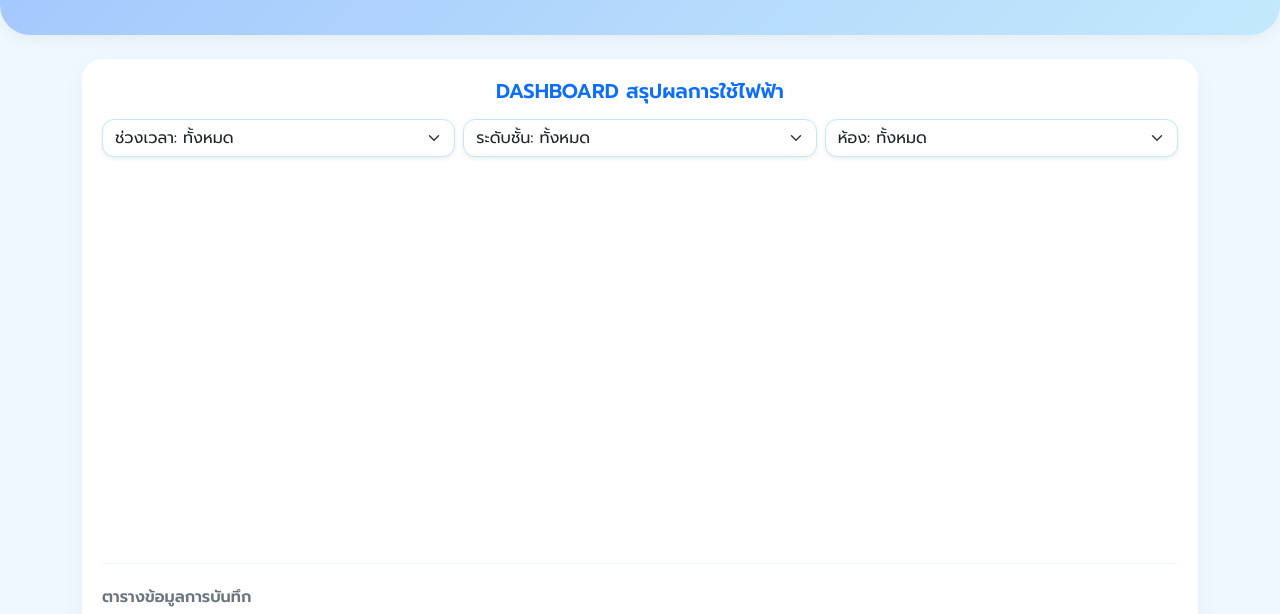
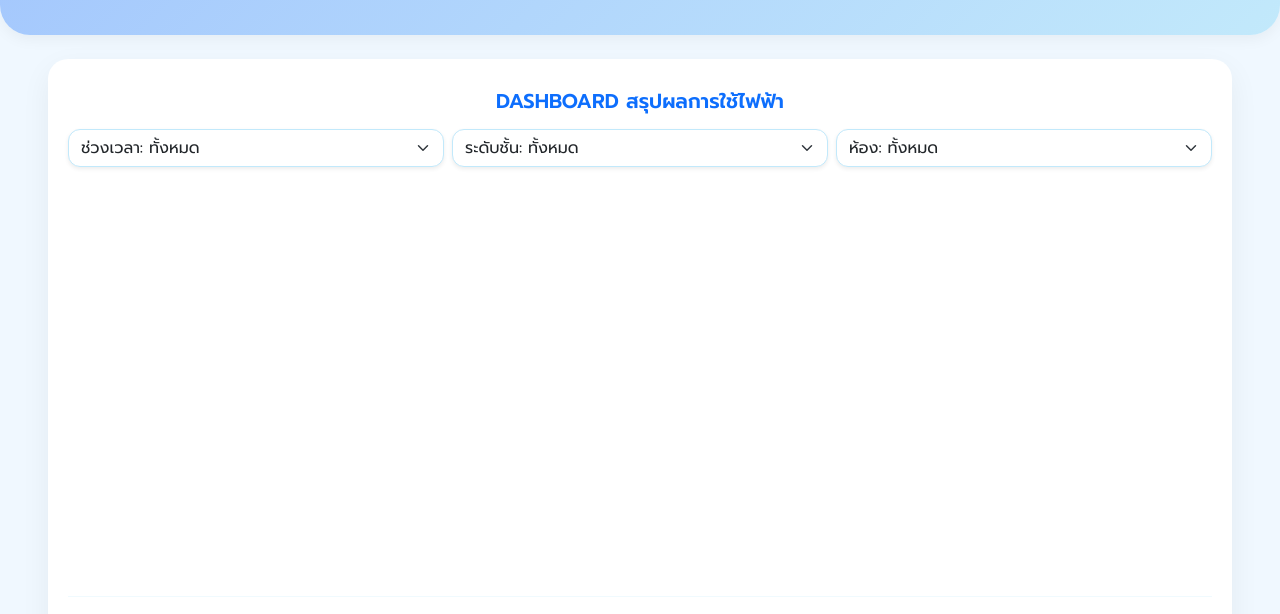
Before and after one commit to chissanuchafadsura-ui/ElectronicPKAir, a plain HTML site: page index.html in a window 1280 px wide. Shown: the part 186-800 px from the top of the page. Drawn offline with nearby package versions, Linux system fonts and the light colour scheme; some packages are replaced by stand-ins of ours; no server answers; a script that the page names is missing.

Commit message:
Update index.html

```diff
--- a/index.html
+++ b/index.html
@@ -18,6 +18,9 @@
       background-color: var(--bg-color);
       color: var(--text-color);
       font-size: 16px;
+      display: flex;
+      flex-direction: column;
+      min-height: 100vh;
     }
     .top-header {
       background: linear-gradient(135deg, #a1c4fd 0%, #c2e9fb 100%);
@@ -35,10 +38,21 @@
     .card {
       border: none;
       border-radius: 20px;
-      box-shadow: 0 8px 25px rgba(0,0,0,0.04);
+      box-shadow: 0 10px 30px rgba(0,0,0,0.06);
       background-color: #ffffff;
-      padding: 20px;
+      padding: 30px 20px;
       margin-bottom: 25px;
+      width: 100%;
+    }
+    .form-card {
+      max-width: 700px;
+      margin-left: auto;
+      margin-right: auto;
+    }
+    .dashboard-card {
+      max-width: 1400px;
+      margin-left: auto;
+      margin-right: auto;
     }
     .btn-login {
       position: absolute;
@@ -117,10 +131,10 @@
     <h5 class="text-dark" style="opacity: 0.7;">ห้องเรียนพิเศษโรงเรียนภูเขียว สพม.ชัยภูมิ</h5>
   </div>
 
-  <div class="container mt-4">
+  <div class="container-fluid flex-grow-1 px-3 px-md-4 px-xl-5 mt-4">
 
     <!-- ส่วนของฟอร์มบันทึก (จะซ่อนไว้จนกว่าจะล็อกอิน) -->
-    <div id="formSection" class="card" style="display: none;">
+    <div id="formSection" class="card form-card" style="display: none;">
       <h4 class="text-center mb-4 text-primary">แบบฟอร์มบันทึกค่าไฟฟ้า</h4>
       <div class="alert alert-info" role="alert">
         <strong>ผู้บันทึก:</strong> <span id="uName"></span> |
@@ -154,7 +168,7 @@
     </div>
 
     <!-- ส่วนของแดชบอร์ด -->
-    <div id="dashboardSection" class="card">
+    <div id="dashboardSection" class="card dashboard-card">
       <h5 class="mb-3 text-center text-primary fw-bold">DASHBOARD สรุปผลการใช้ไฟฟ้า</h5>
 
       <!-- Filters -->
@@ -208,7 +222,7 @@
   </div>
 
   <!-- Footer -->
-  <div class="footer">
+  <div class="footer mt-auto">
     © ELECTRICITY BILL PK GIFTED 2026 ALLRIGHT RESERVED<br>
     <a href="https://www.instagram.com/big_chissanucha_pk?igsh=MWNvZGJydTk1cGJh" target="_blank">Dev_Chissanucha Fadsura</a>
   </div>
```
